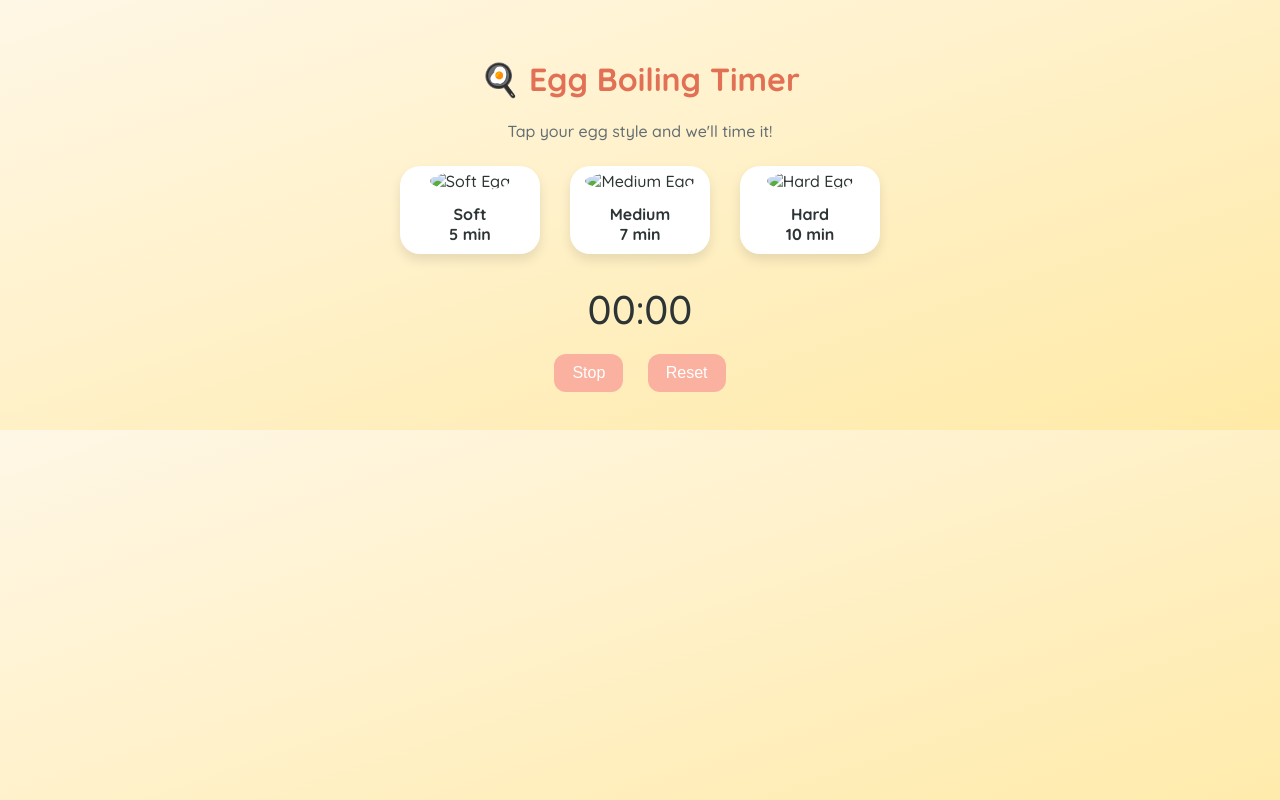
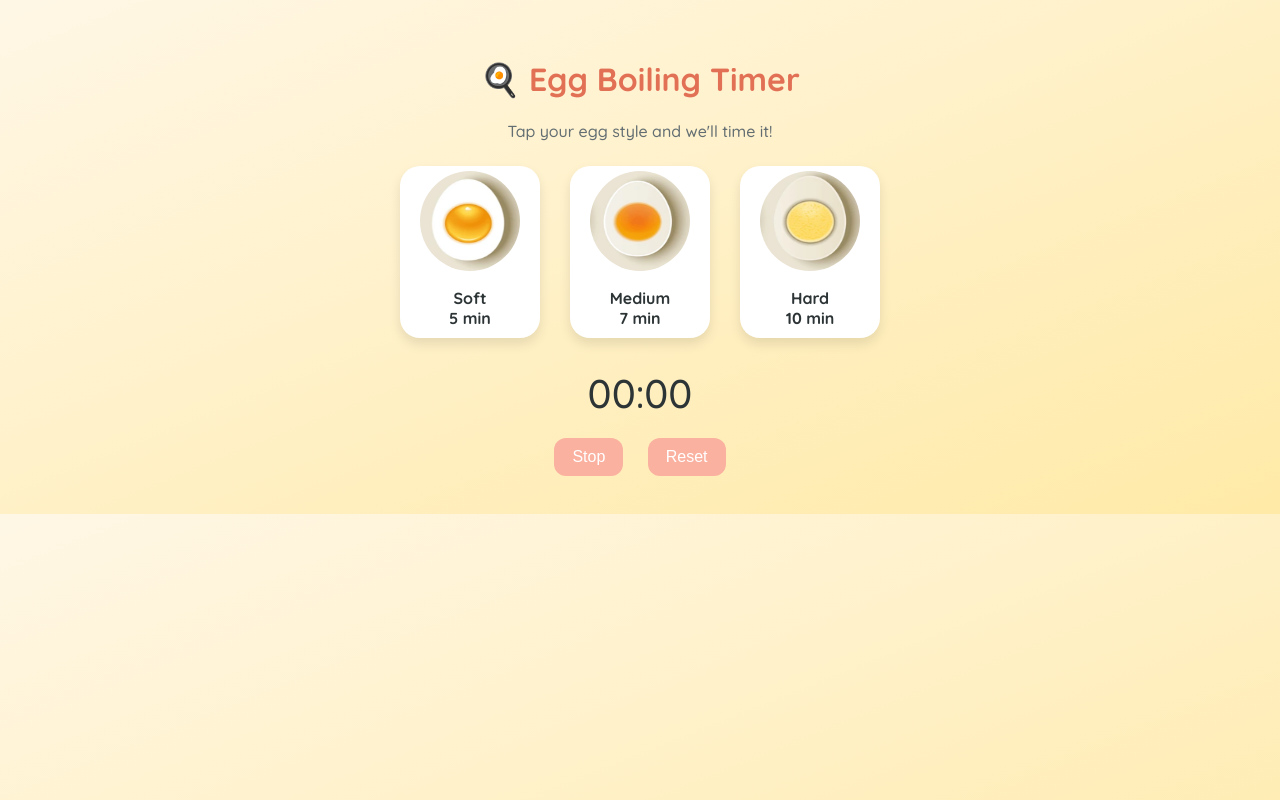
Before and after one commit to swetha-pv/Egg_Boiling_timer, a plain HTML site: page index.html in a window 1280 px wide. Drawn offline with Linux system fonts and the light colour scheme.

Commit message:
Update index.html

```diff
--- a/index.html
+++ b/index.html
@@ -129,15 +129,15 @@
 
   <div class="options">
     <div class="option" onclick="startTimer(5, 'Soft Egg')">
-      <img src="soft-egg.png" alt="Soft Egg">
+      <img src="softegg.png" alt="Soft Egg">
       <span>Soft<br>5 min</span>
     </div>
     <div class="option" onclick="startTimer(7, 'Medium Egg')">
-      <img src="medium-egg.png" alt="Medium Egg">
+      <img src="mediumegg.png" alt="Medium Egg">
       <span>Medium<br>7 min</span>
     </div>
     <div class="option" onclick="startTimer(10, 'Hard Egg')">
-      <img src="hard-egg.png" alt="Hard Egg">
+      <img src="hard.png" alt="Hard Egg">
       <span>Hard<br>10 min</span>
     </div>
   </div>
```
